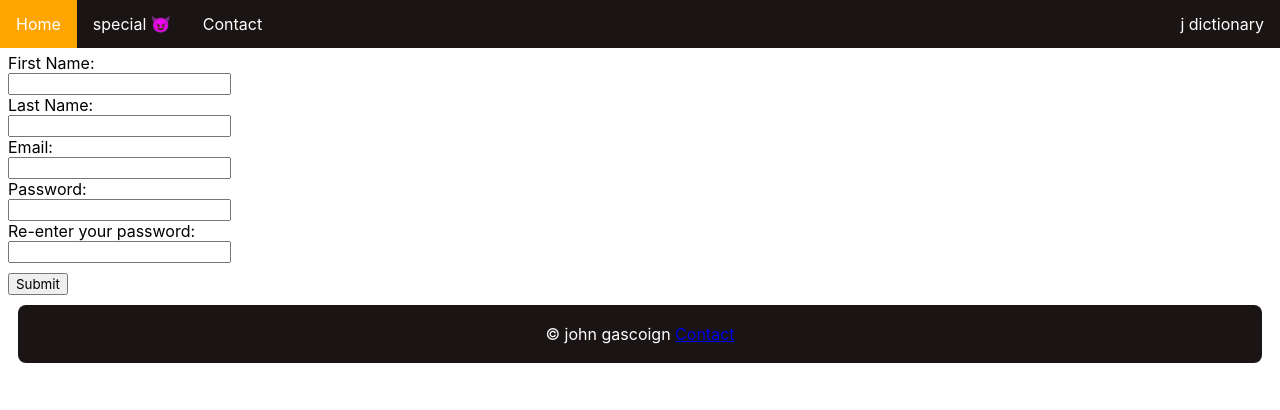
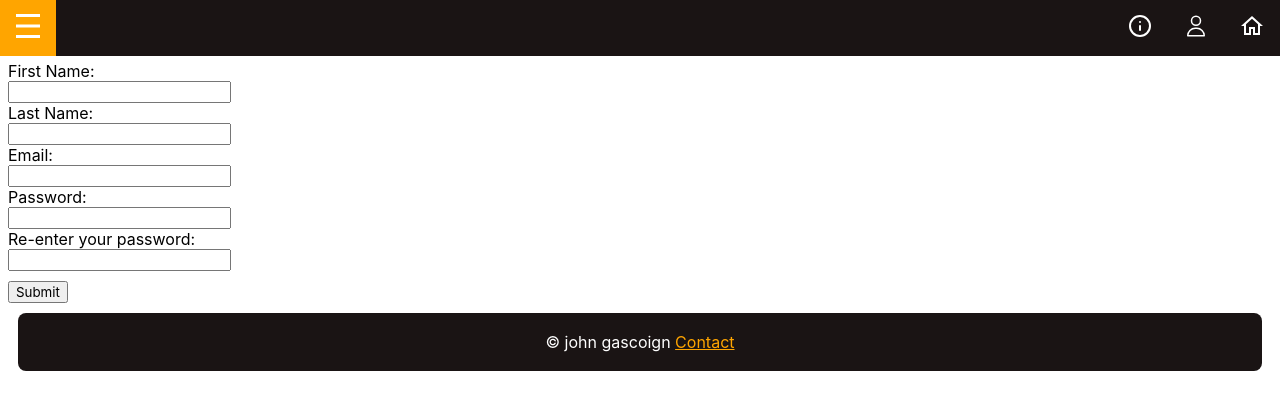
Before and after one commit to johngascoigne/dictionary, a Flask app: page /signup in a window 1280 px wide. Shown: the top 410 px of the page. Run offline with Flask 2, Linux system fonts and the light colour scheme.

Commit message:
Icons and other stuff

```diff
--- a/app.py
+++ b/app.py
@@ -7,7 +7,6 @@ DB_NAME = "dictionary.db"
 
 app = Flask(__name__)
 app.secret_key = "banana"
-
 
 
 def create_connection(db_file):
@@ -23,6 +22,7 @@ def create_connection(db_file):
 @app.route('/')
 def render_homepage():
     return render_template('home.html')
+
 
 @app.route('/contact')
 def render_contact_page():
@@ -62,6 +62,7 @@ def render_login_page():
         return redirect('/')
     return render_template('login.html', logged_in=is_logged_in())
 
+
 @app.route('/signup', methods=['GET', 'POST'])
 def render_signup_page():
     if request.method == "POST":
@@ -93,6 +94,7 @@ def render_signup_page():
 
     return render_template('signup.html')
 
+
 def is_logged_in():
     if session.get("email") is None:
         print("Not logged in")
@@ -101,4 +103,5 @@ def is_logged_in():
         print("Logged in")
         return True
 
+
 app.run(host='0.0.0.0', debug=True)
--- a/static/styles.css
+++ b/static/styles.css
@@ -18,14 +18,13 @@
 }
 
 main {
-  padding-top: 2em;
+    padding-top: 2.5em;
 }
 
 ul {
     list-style-type: none;
     padding: 0;
     margin: 0;
-  overflow: hidden;
     background-color: #1a1414;
     position: fixed;
     top: 0;
@@ -34,7 +33,7 @@ ul {
 }
 
 li {
-  float: left;
+    float: right;
 }
 
 li a {
@@ -48,6 +47,10 @@ li a {
 li a:hover {
     background-color: orange;
     transition: background-color .2s;
+}
+
+.category-button {
+    float: left;
 }
 
 .title {
@@ -66,14 +69,14 @@ li a:hover {
 
 footer {
     text-align: center;
+  color: white;
     background-color: #1a1414;
     margin: 10px;
     padding: 3px;
     border-radius: 8px;
-  color: white;
 }
 
-footer a:active {
+footer a:link {
     color: orange;
 }
 
@@ -81,8 +84,55 @@ footer a:visited {
     color: orange;
 }
 
+footer a:active {
+    color: orange;
+}
+
 footer a:hover {
     transition: color .2s;
     color: white;
+}
 
+.dropbtn {
+    padding: 14px 16px;
+    font-size: 16px;
+    border: none;
+    cursor: pointer;
+    background-color: #1a1414;
+    color: white;
 }
+
+.dropbtn:hover, .dropbtn:focus {
+    background-color: orange;
+    transition: background-color .2s;
+}
+
+.dropdown {
+    position: relative;
+    display: inline-block;
+}
+
+.dropdown-content {
+    display: none;
+    position: absolute;
+    min-width: 160px;
+    z-index: 1;
+    background-color: #1a1414;
+    color: white
+}
+
+.dropdown-content a {
+    color: white;
+    padding: 12px 16px;
+    text-decoration: none;
+    display: block;
+}
+
+.dropdown a:hover {
+    background-color: orange;
+    transition: background-color .2s;
+}
+
+.show {
+    display: block;
+}
--- a/templates/base.html
+++ b/templates/base.html
@@ -14,10 +14,42 @@
 
     <nav>
         <ul>
-            <li><a href="\">Home</a></li>
-            <li><a href="/login">special 😈</a></li>
-            <li><a href="/contact">Contact</a></li>
-            <div class="title">j dictionary</div>
+            <li class="category-button">
+                <div class="dropdown">
+                    <button onclick="myFunction()" class="dropbtn"><img src="/static/icons/sidebar-icon.svg"></button>
+                    <div id="myDropdown" class="dropdown-content">
+                        <a href="/hodme">dd</a>
+                        <a href="/abdout">Abodut</a>
+                        <a href="/condtact">Conddddtact</a>
+                    </div>
+                </div>
+            </li>
+            <li><a href="/"><img src="/static/icons/home-icon.svg"></a></li>
+            <li><a href="/login"><img src="/static/icons/user-icon.svg"></a></li>
+            <li><a href="/contact"><img src="/static/icons/info-icon.svg"></a></li>
+
+            <script>
+                /* When the user clicks on the button,
+                toggle between hiding and showing the dropdown content */
+                function myFunction() {
+                    document.getElementById("myDropdown").classList.toggle("show");
+                }
+
+                // Close the dropdown if the user clicks outside of it
+                window.onclick = function (event) {
+                    if (!event.target.matches('.dropbtn')) {
+                        var dropdowns = document.getElementsByClassName("dropdown-content");
+                        var i;
+                        for (i = 0; i < dropdowns.length; i++) {
+                            var openDropdown = dropdowns[i];
+                            if (openDropdown.classList.contains('show')) {
+                                openDropdown.classList.remove('show');
+                            }
+                        }
+                    }
+                }
+            </script>
+
         </ul>
     </nav>
 
--- a/templates/home.html
+++ b/templates/home.html
@@ -6,5 +6,9 @@
 <body>LIL UZI VERT, ZINGER BURGER AND HATSUNE MIKU FANPAGE</body><br>
 <img src="https://i1.sndcdn.com/avatars-BaCcdThWDv5ZV1Vy-45aHfQ-t500x500.jpg"><br>
 <img src="https://mixmag.net/assets/uploads/images/_columns2/lil-uzi-vert.jpg"><br>
-So lonely I wonder if you would notice if I didn't exist ...Just thoughts from Uzi
+<blockquote class="twitter-tweet" data-theme="dark"><p lang="en" dir="ltr">So lonely I wonder if you would notice if I
+    didn’t exist …Just thoughts from Uzi</p>&mdash; Uzi London 🌎☄️💕® (@LILUZIVERT) <a
+        href="https://twitter.com/LILUZIVERT/status/1511722996666290179?ref_src=twsrc%5Etfw">April 6, 2022</a>
+</blockquote>
+<script async src="https://platform.twitter.com/widgets.js" charset="utf-8"></script>
 {% endblock %}
```
Also changed, not shown: dictionary.db, static/icons/home-icon.svg (added), static/icons/info-icon.svg (added), static/icons/sidebar-icon.svg (added), static/icons/user-icon.svg (added). Lines whose indentation alone changed are shown as unchanged.
